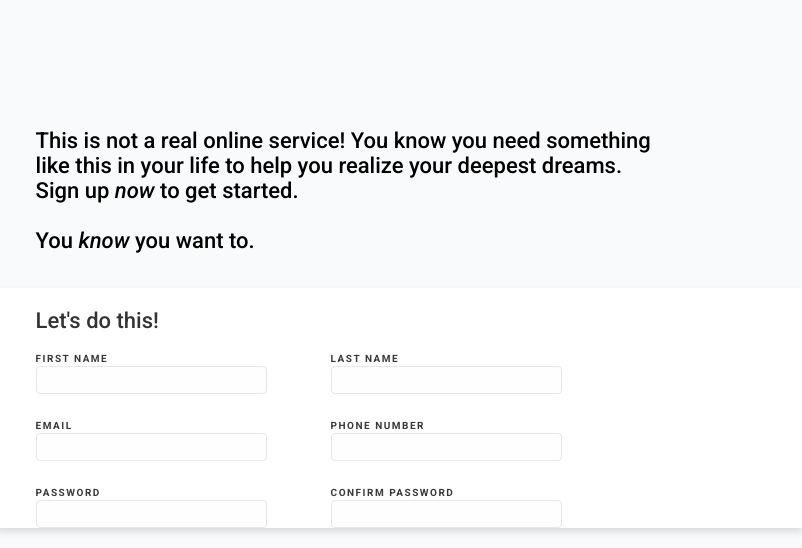
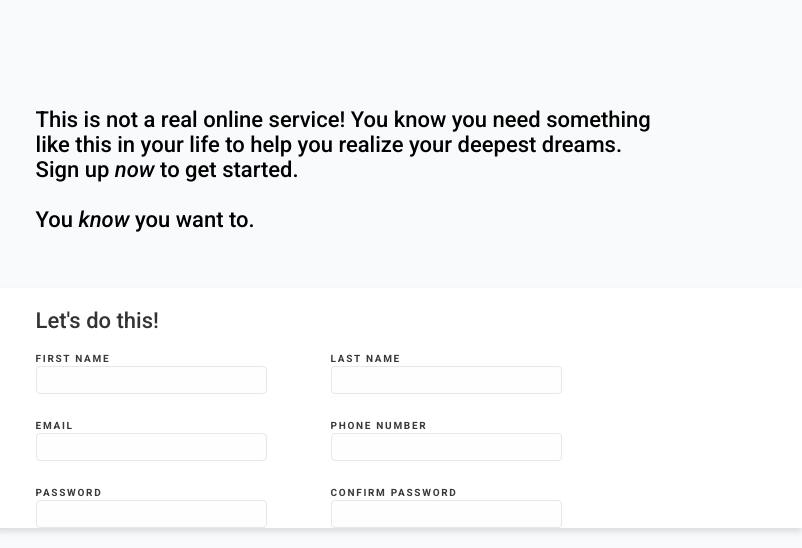
Before and after one commit to Etheryen/odin-sign-up-form, a plain HTML site: page index.html in a window 1280 px wide. Shown: the top 548 px of the page, 478-1280 px from the left. Drawn offline with Linux system fonts and the light colour scheme.

Commit message:
hero flex

```diff
--- a/index.html
+++ b/index.html
@@ -17,10 +17,12 @@
   </div>
   <div class="main">
     <div class="hero">
-      This is not a real online service!
-      You know you need something like this in your life to help you realize your deepest dreams.
-      Sign up <em>now</em> to get started.
-      <br><br>You <em>know</em> you want to.
+      <div class="text">
+        This is not a real online service!
+        You know you need something like this in your life to help you realize your deepest dreams.
+        Sign up <em>now</em> to get started.
+        <br><br>You <em>know</em> you want to.
+      </div>
     </div>
     <div class="form">
       <div class="header">
--- a/style.css
+++ b/style.css
@@ -54,10 +54,12 @@ body {
 }
 
 .hero {
-  height: calc(36vh - 16vh);
+  display: flex;
+  align-items: flex-end;
+  height: calc(36vh - 56px);
   font-size: 22px;
   font-weight: 500;
-  margin: 16vh 135px 0 40px;
+  margin: 0 135px 56px 40px;
 }
 
 .form {
@@ -94,7 +96,7 @@ label {
   font-size: 10px;
   font-weight: 600;
   color: #393939;
-  letter-spacing: 1.5px;
+  letter-spacing: 1.7px;
   margin-bottom: 2px;
 }
 
```
